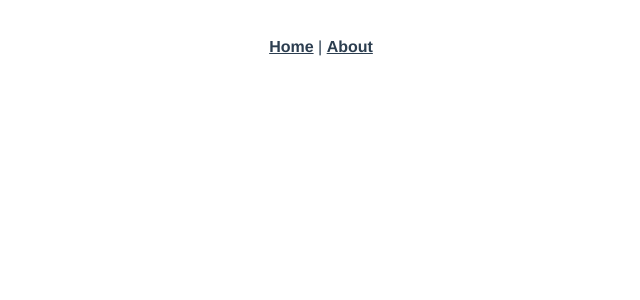
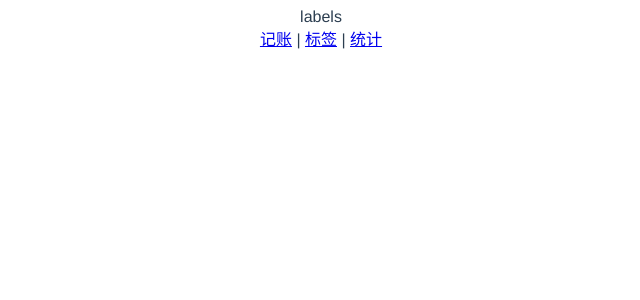
Before and after one commit to baishixueyi/one, a Vue app: page /#/labels in a window 1280 px wide. Shown: the top 300 px of the page, without its empty margins (319-959 px from the left). Built offline with nearby package versions, Linux system fonts and the light colour scheme.

Commit message:
记账雏形已经完成

```diff
--- a/src/App.vue
+++ b/src/App.vue
@@ -1,10 +1,11 @@
 <template>
   <div id="app">
-    <div id="nav">
-      <router-link to="/">Home</router-link> |
-      <router-link to="/about">About</router-link>
-    </div>
     <router-view/>
+    <router-link to="/money">记账</router-link>
+    |
+    <router-link to="/labels">标签</router-link>
+    |
+    <router-link to="/stat">统计</router-link>
   </div>
 </template>
 
--- a/src/router/index.ts
+++ b/src/router/index.ts
@@ -1,22 +1,27 @@
 import Vue from 'vue'
 import VueRouter, { RouteConfig } from 'vue-router'
-import Home from '../views/Home.vue'
+import Money from '@/views/Money.vue';
+import Labels from '@/views/Labels.vue';
+import Statistics from '@/views/Statistics.vue'
 
 Vue.use(VueRouter)
 
 const routes: Array<RouteConfig> = [
   {
     path: '/',
-    name: 'Home',
-    component: Home
+    redirect:'/money'
   },
   {
-    path: '/about',
-    name: 'About',
-    // route level code-splitting
-    // this generates a separate chunk (about.[hash].js) for this route
-    // which is lazy-loaded when the route is visited.
-    component: () => import(/* webpackChunkName: "about" */ '../views/About.vue')
+    path: '/money',
+    component:Money
+  },
+  {
+    path:'/labels',
+    component:Labels
+  },
+  {
+    path:'/Stat',
+    component:Statistics
   }
 ]
 
--- a/src/views/About.vue
+++ /dev/null
@@ -1,5 +0,0 @@
-<template>
-  <div class="about">
-    <h1>This is an about page</h1>
-  </div>
-</template>
--- a/src/views/Home.vue
+++ /dev/null
@@ -1,18 +0,0 @@
-<template>
-  <div class="home">
-    <img alt="Vue logo" src="../assets/logo.png">
-    <HelloWorld msg="Welcome to Your Vue.js App"/>
-  </div>
-</template>
-
-<script>
-// @ is an alias to /src
-import HelloWorld from '@/components/HelloWorld.vue'
-
-export default {
-  name: 'Home',
-  components: {
-    HelloWorld
-  }
-}
-</script>
--- /dev/null
+++ b/src/views/Labels.vue
@@ -0,0 +1,17 @@
+<template>
+    <div>
+        labels
+    </div>
+</template>
+
+<script lang="ts">
+    import Vue from 'vue'
+
+    export default Vue.extend({
+
+    })
+</script>
+
+<style scoped>
+
+</style>
--- /dev/null
+++ b/src/views/Money.vue
@@ -0,0 +1,17 @@
+<template>
+    <div>
+        money
+    </div>
+</template>
+
+<script lang="ts">
+    import Vue from 'vue'
+
+    export default Vue.extend({
+
+    })
+</script>
+
+<style scoped>
+
+</style>
--- /dev/null
+++ b/src/views/Statistics.vue
@@ -0,0 +1,17 @@
+<template>
+    <div>
+        statistics
+    </div>
+</template>
+
+<script lang="ts">
+    import Vue from 'vue'
+
+    export default Vue.extend({
+
+    })
+</script>
+
+<style scoped>
+
+</style>
```
